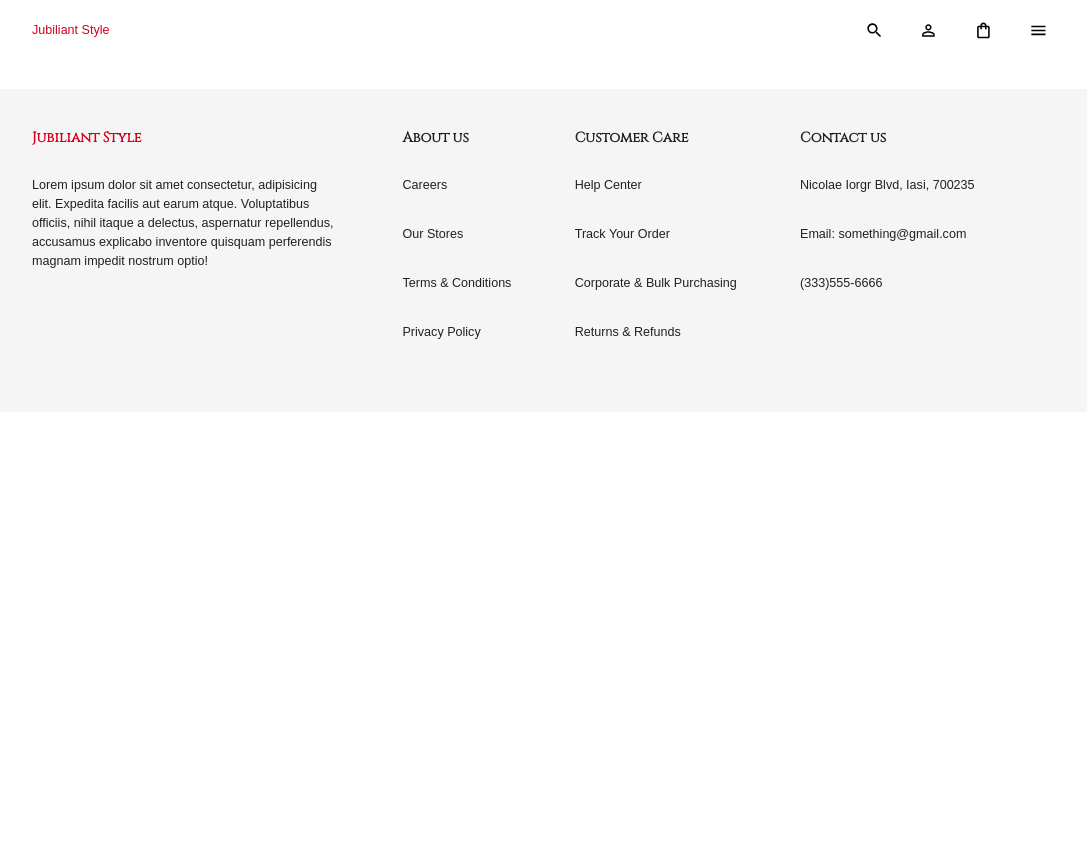
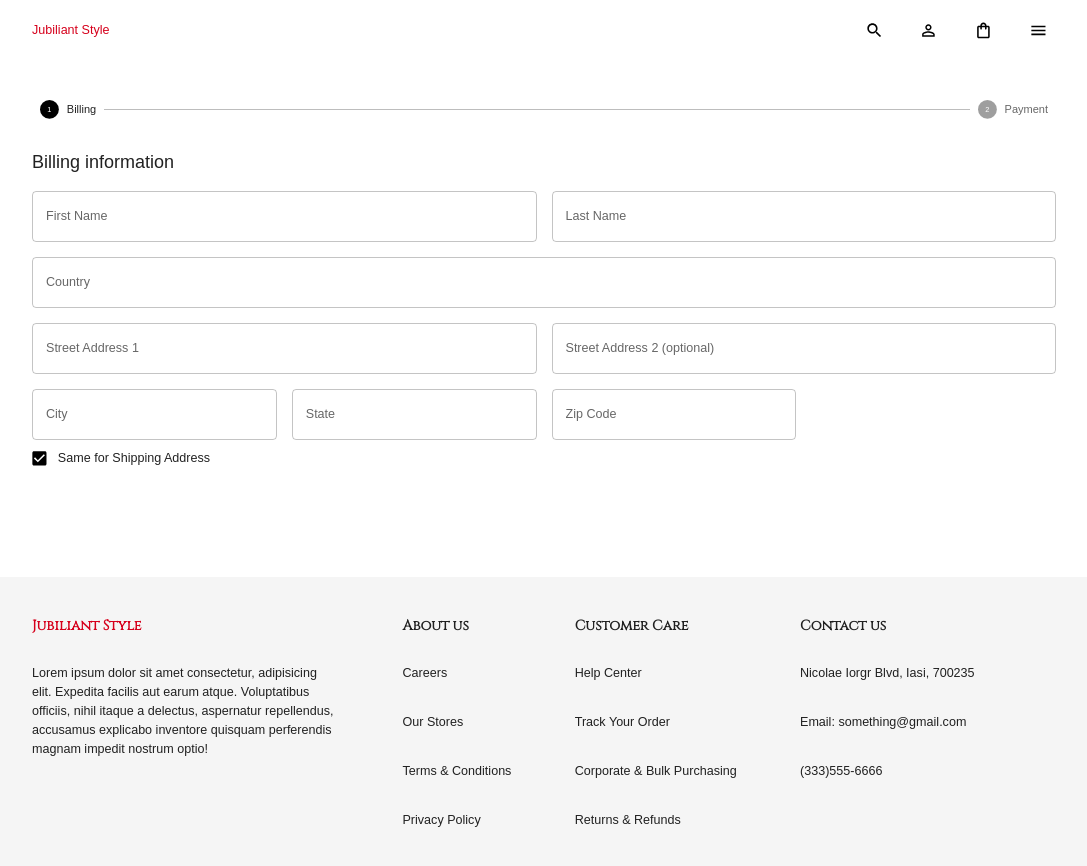
Before and after one commit to RalucaZota/Shopping-Site, a React (Create React App) app in the folder client/: page /checkout in a window 1280 px wide. Shown: the top 866 px of the page, without its empty margins (96-1183 px from the left). Before the commit the page ends 800 px from the top, so only its background shows below. Built offline with nearby package versions, Linux system fonts and the light colour scheme; a web font is replaced by a local one.

Commit message:
created different components for billing information and done validation

```diff
--- /dev/null
+++ b/client/src/scenes/checkout/AddressForm.jsx
@@ -0,0 +1,139 @@
+// @ts-nocheck
+import { useMediaQuery, TextField, Box } from "@mui/material";
+import { getIn, validateYupSchema } from "formik";
+import { Fragment } from "react";
+
+const AddressForm = ({
+  type,
+  values,
+  errors,
+  touched,
+  handleBlur,
+  handleChange,
+}) => {
+  const isNonMobile = useMediaQuery("(min-width: 600px)");
+  const formattedName = (field) => `${type}.${field}`;
+  const formattedError = (field) =>
+    Boolean(
+      getIn(touched, formattedName(field)) &&
+        getIn(errors, formattedName(field))
+    );
+
+  const formattedHelper = (field) =>
+    getIn(touched, formattedName(field)) &&
+    getIn(errors, formattedName(field));
+    return (
+        <Box
+          display="grid"
+          gap="15px"
+          gridTemplateColumns="repeat(4, minmax(0, 1fr))"
+          sx={{ "& > div": { gridColumn: isNonMobile ? undefined : "span 4" } }}
+        >
+          <TextField
+            fullWidth
+            type="text"
+            label="First Name"
+            onBlur={handleBlur}
+            onChange={handleChange}
+            value={values.firstName}
+            name={formattedName("firstName")}
+            error={formattedError("firstName")}
+            helperText={formattedHelper("firstName")}
+            sx={{ gridColumn: "span 2" }}
+          />
+
+          <TextField
+            fullWidth
+            type="text"
+            label="Last Name"
+            onBlur={handleBlur}
+            onChange={handleChange}
+            value={values.lastName}
+            name={formattedName("lastName")}
+            error={formattedError("lastName")}
+            helperText={formattedHelper("lastName")}
+            sx={{ gridColumn: "span 2" }}
+          />
+
+          <TextField
+            fullWidth
+            type="text"
+            label="Country"
+            onBlur={handleBlur}
+            onChange={handleChange}
+            value={values.country}
+            name={formattedName("country")}
+            error={formattedError("country")}
+            helperText={formattedHelper("country")}
+            sx={{ gridColumn: "span 4" }}
+          />
+
+          <TextField
+            fullWidth
+            type="text"
+            label="Street Address 1"
+            onBlur={handleBlur}
+            onChange={handleChange}
+            value={values.street1}
+            name={formattedName("street1")}
+            error={formattedError("street1")}
+            helperText={formattedHelper("street1")}
+            sx={{ gridColumn: "span 2" }}
+          />
+
+          <TextField
+            fullWidth
+            type="text"
+            label="Street Address 2 (optional)"
+            onBlur={handleBlur}
+            onChange={handleChange}
+            value={values.street2}
+            name={formattedName("street2")}
+            error={formattedError("street2")}
+            helperText={formattedHelper("street2")}
+            sx={{ gridColumn: "span 2" }}
+          />
+
+          <TextField
+            fullWidth
+            type="text"
+            label="City"
+            onBlur={handleBlur}
+            onChange={handleChange}
+            value={values.city}
+            name={formattedName("city")}
+            error={formattedError("city")}
+            helperText={formattedHelper("city")}
+            sx={{ gridColumn: "1fr" }}
+          />
+
+          <TextField
+            fullWidth
+            type="text"
+            label="State"
+            onBlur={handleBlur}
+            onChange={handleChange}
+            value={values.state}
+            name={formattedName("state")}
+            error={formattedError("state")}
+            helperText={formattedHelper("state")}
+            sx={{ gridColumn: "1fr" }}
+          />
+
+          <TextField
+            fullWidth
+            type="text"
+            label="Zip Code"
+            onBlur={handleBlur}
+            onChange={handleChange}
+            value={values.zipCode}
+            name={formattedName("zipCode")}
+            error={formattedError("zipCode")}
+            helperText={formattedHelper("zipCode")}
+            sx={{ gridColumn: "1fr" }}
+          />
+        </Box>
+    );
+  };
+;
+export default AddressForm;
--- a/client/src/scenes/checkout/Checkout.jsx
+++ b/client/src/scenes/checkout/Checkout.jsx
@@ -1,6 +1,143 @@
+// @ts-nocheck
 import React from "react";
+import { useSelector } from "react-redux";
+import { Box, Button, Stepper, Step, StepLabel } from "@mui/material";
+import { Formik } from "formik";
+import * as yup from "yup";
+import { useState } from "react";
+import { shades } from "../../theme";
+import Shipping from "./Shipping";
+
+const initialValues = {
+  billingAddress: {
+    firstName: "",
+    lastName: "",
+    country: "",
+    street1: "",
+    street2: "",
+    city: "",
+    state: "",
+    zipCode: "",
+  },
+  shippingAddress: {
+    isSameAddress: true,
+    firstName: "",
+    lastName: "",
+    country: "",
+    street1: "",
+    street2: "",
+    city: "",
+    state: "",
+    zipCode: "",
+  },
+  email: "",
+  phoneNumber: "",
+};
+const checkoutSchema = [
+  yup.object().shape({
+    billingAddress: yup.object().shape({
+      firstName: yup.string().required("required"),
+      lastName: yup.string().required("required"),
+      country: yup.string().required("required"),
+      street1: yup.string().required("required"),
+      street2: yup.string(),
+      city: yup.string().required("required"),
+      state: yup.string().required("required"),
+      zipCode: yup.string().required("required"),
+    }),
+
+    shippingAddress: yup.object().shape({
+      isSameAddress: yup.boolean(),
+      firstName: yup.string().when("isSameAddress", {
+        is: false,
+        then: yup.string().required("required"),
+      }),
+      lastName: yup.string().when("isSameAddress", {
+        is: false,
+        then: yup.string().required("required"),
+      }),
+      country: yup.string().when("isSameAddress", {
+        is: false,
+        then: yup.string().required("required"),
+      }),
+      street1: yup.string().when("isSameAddress", {
+        is: false,
+        then: yup.string().required("required"),
+      }),
+      street2: yup.string(),
+      city: yup.string().when("isSameAddress", {
+        is: false,
+        then: yup.string().required("required"),
+      }),
+      state: yup.string().when("isSameAddress", {
+        is: false,
+        then: yup.string().required("required"),
+      }),
+      zipCode: yup.string().when("isSameAddress", {
+        is: false,
+        then: yup.string().required("required"),
+      }),
+    }),
+  }),
+  yup.object().shape({
+    email: yup.string().required("required"),
+    phoneNumber: yup.string().required("required"),
+  }),
+];
 
 const Checkout = () => {
-  return <div>checkout</div>;
+  const [activeStep, setActiveStep] = useState(0);
+  const cart = useSelector((state) => state.cart.cart);
+  const isFirstStep = activeStep === 0;
+  const isSecondStep = activeStep === 1;
+  const handleFormSubmit = async (value, actions) => {
+    setActiveStep(activeStep + 1);
+    console.log(value)
+    console.log(activeStep)
+  };
+
+  // async function makePayment(values) {}
+  return (
+    <Box width="80%" m="100px auto">
+      <Stepper activeStep={activeStep} sx={{ m: "20px 0" }}>
+        <Step>
+          <StepLabel>Billing</StepLabel>
+        </Step>
+        <Step>
+          <StepLabel>Payment</StepLabel>
+        </Step>
+      </Stepper>
+      <Box>
+        <Formik
+          onSubmit={handleFormSubmit}
+          initialValues={initialValues}
+          validationSchema={checkoutSchema[activeStep]}
+        >
+          {({
+            values,
+            errors,
+            touched,
+            handleBlur,
+            handleChange,
+            handleSubmit,
+            setFieldValue,
+          }) => (
+            <form onSubmit={handleSubmit}>
+              {isFirstStep && (
+                <Shipping
+                  values={values}
+                  errors={errors}
+                  touched={touched}
+                  handleBlur={handleBlur}
+                  handleChange={handleChange}
+                  setFieldValue={setFieldValue}
+                />
+              )}
+            </form>
+          )}
+        </Formik>
+      </Box>
+    </Box>
+  );
 };
 export default Checkout;
--- /dev/null
+++ b/client/src/scenes/checkout/Shipping.jsx
@@ -0,0 +1,67 @@
+// @ts-nocheck
+import { Box, Checkbox, FormControlLabel, Typography } from "@mui/material";
+import AddressForm from "./AddressForm";
+
+const Shipping = ({
+  values,
+  errors,
+  touched,
+  handleBlur,
+  handleChange,
+  setFieldValue,
+}) => {
+  return (
+    <Box m="30px auto">
+      {/* Billing form */}
+      <Box>
+        <Typography sx={{ mb: "15px" }} fontSize="18px">
+          Billing information
+        </Typography>
+        <AddressForm
+          type="billingAddress"
+          values={values.billingAddress}
+          errors={errors}
+          touched={touched}
+          handleBlur={handleBlur}
+          handleChange={handleChange}
+        />
+      </Box>
+      <Box mb="20px">
+        <FormControlLabel
+          label="Same for Shipping Address"
+          control={
+            <Checkbox
+              defaultChecked
+              value={values.shippingAddress.isSameAddress}
+              onChange={() =>
+                setFieldValue(
+                  "shippingAddress.isSameAddress",
+                  !values.shippingAddress.isSameAddress
+                )
+              }
+            />
+          }
+        />
+      </Box>
+      {/* Shipping form */}
+      {!values.shippingAddress.isSameAddress && (
+        <Box>
+          <Typography sx={{ mb: "15px" }} fontSize="18px">
+            Shipping information
+          </Typography>
+          <AddressForm
+            type="shippingAddress"
+            values={values.shippingAddress}
+            errors={errors}
+            touched={touched}
+            handleBlur={handleBlur}
+            handleChange={handleChange}
+          />
+        <div>test</div>
+        </Box>
+      )}
+    </Box>
+  );
+};
+
+export default Shipping;
```
